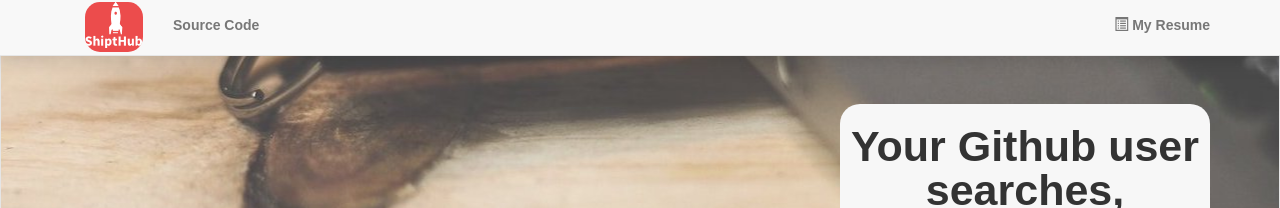
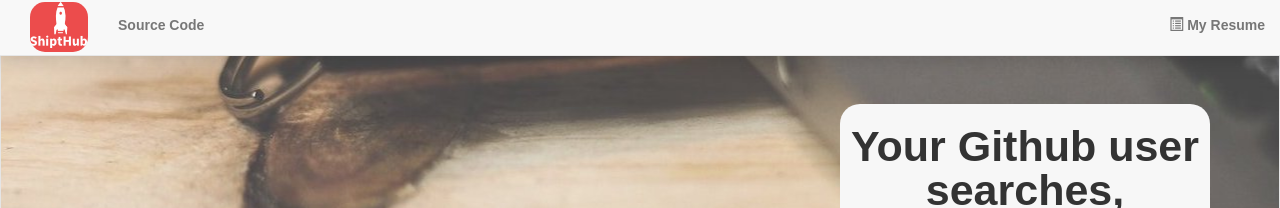
Before and after one commit to CFin86/my-shipt-coding-challenge, a website: page client/index.html in a window 1280 px wide. Shown: the top 208 px of the page. Drawn offline with nearby package versions, Linux system fonts and the light colour scheme; some packages are replaced by stand-ins of ours.

Commit message:
better mobile responsive

```diff
--- a/client/app/components/core/header/headerView.html
+++ b/client/app/components/core/header/headerView.html
@@ -1,5 +1,5 @@
 <nav class="navbar navbar-default navbar-fixed-top">
-    <div class="container">
+    <div class="container-fluid">
         <div class="navbar-header">
             <button type="button" class="navbar-toggle" data-toggle="collapse" data-target="#myNavbar">
           <span class="icon-bar"></span>
--- a/client/assets/stylesheets/style.css
+++ b/client/assets/stylesheets/style.css
@@ -23,6 +23,7 @@ body {
     -webkit-font-smoothing: antialiased;
     -webkit-text-size-adjust: 100%;
     color: #333333;
+    width: 100%;
 }
 
 
```
